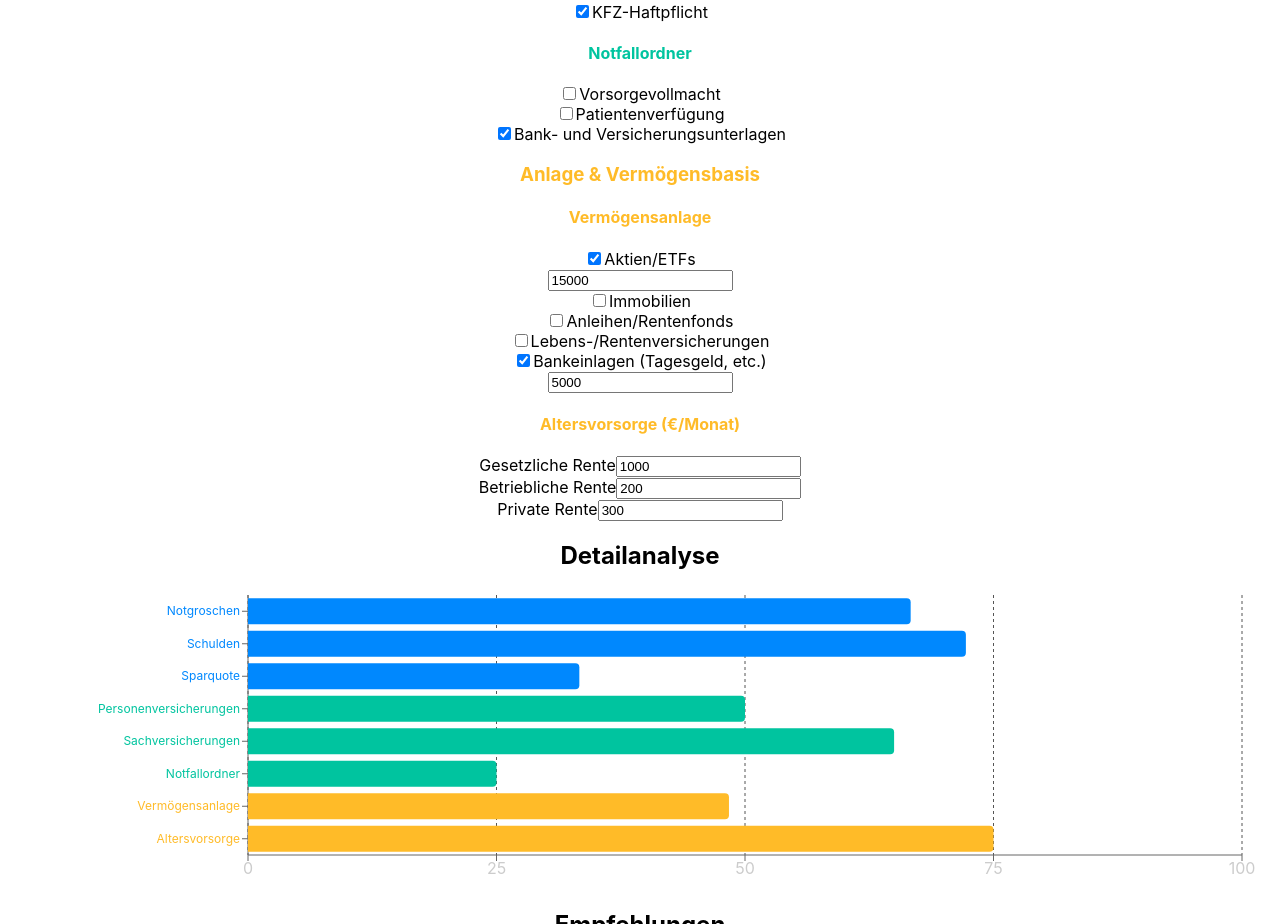
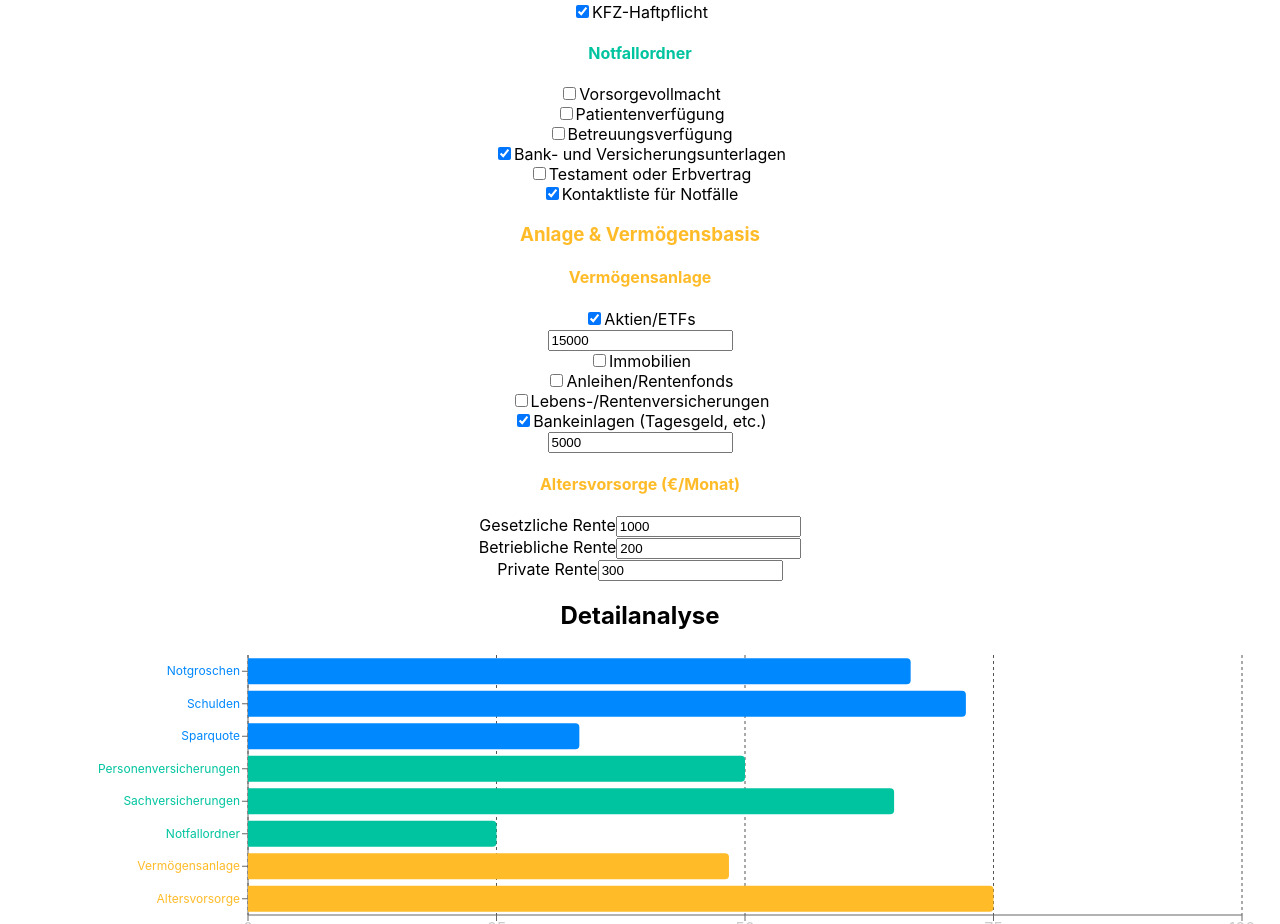
Before and after one commit to mkleh78/dashboard-test, a React (Create React App) app: page / in a window 1280 px wide. Shown: the part 6082-7006 px from the top of the page. Built offline with nearby package versions, Linux system fonts and the light colour scheme.

Commit message:
Update FinancialDashboard.js
Korrektur Kästen

```diff
--- a/src/components/FinancialDashboard.js
+++ b/src/components/FinancialDashboard.js
@@ -550,7 +550,7 @@ const FinanzkompassDashboard = () => {
         <div className="bg-gray-800 rounded-xl p-4 sm:p-6 shadow-lg border border-gray-700">
           <h3 className="font-medium text-lg mb-4" style={{ color: CATEGORY_COLORS.finanzielleBasis }}>Finanzielle Basis</h3>
 
-          <div className="space-y-3 sm:space-y-4 bg-gray-900 p-3 sm:p-4 rounded-lg border border-gray-700">
+          <div className="space-y-3 sm:space-y-4">
             <div>
               <label className="block text-sm text-gray-400 mb-1">Einkommen (€/Monat)</label>
               <input
@@ -623,7 +623,7 @@ const FinanzkompassDashboard = () => {
         <div className="bg-gray-800 rounded-xl p-4 sm:p-6 shadow-lg border border-gray-700">
           <h3 className="font-medium text-lg mb-4" style={{ color: CATEGORY_COLORS.risikoabsicherung }}>Risikoabsicherung</h3>
 
-          <div className="space-y-3 sm:space-y-4 bg-gray-900 p-3 sm:p-4 rounded-lg border border-gray-700">
+          <div className="space-y-3 sm:space-y-4">
             <div className="space-y-2">
               <h4 className="text-sm" style={{ color: CATEGORY_COLORS.risikoabsicherung }}>Personenversicherungen</h4>
 
@@ -759,12 +759,45 @@ const FinanzkompassDashboard = () => {
               <div className="flex items-center">
                 <input
                   type="checkbox"
+                  name="betreuungsverfuegung"
+                  checked={formData.notfallordner.betreuungsverfuegung}
+                  onChange={(e) => handleInputChange(e, 'notfallordner')}
+                  className="mr-2"
+                />
+                <label className="text-sm">Betreuungsverfügung</label>
+              </div>
+
+              <div className="flex items-center">
+                <input
+                  type="checkbox"
                   name="bankUnterlagen"
                   checked={formData.notfallordner.bankUnterlagen}
                   onChange={(e) => handleInputChange(e, 'notfallordner')}
                   className="mr-2"
                 />
                 <label className="text-sm">Bank- und Versicherungsunterlagen</label>
+              </div>
+
+              <div className="flex items-center">
+                <input
+                  type="checkbox"
+                  name="testament"
+                  checked={formData.notfallordner.testament}
+                  onChange={(e) => handleInputChange(e, 'notfallordner')}
+                  className="mr-2"
+                />
+                <label className="text-sm">Testament oder Erbvertrag</label>
+              </div>
+
+              <div className="flex items-center">
+                <input
+                  type="checkbox"
+                  name="kontaktliste"
+                  checked={formData.notfallordner.kontaktliste}
+                  onChange={(e) => handleInputChange(e, 'notfallordner')}
+                  className="mr-2"
+                />
+                <label className="text-sm">Kontaktliste für Notfälle</label>
               </div>
             </div>
           </div>
@@ -774,7 +807,7 @@ const FinanzkompassDashboard = () => {
         <div className="bg-gray-800 rounded-xl p-4 sm:p-6 shadow-lg border border-gray-700">
           <h3 className="font-medium text-lg mb-4" style={{ color: CATEGORY_COLORS.vermoegenAnlage }}>Anlage & Vermögensbasis</h3>
 
-          <div className="space-y-3 sm:space-y-4 bg-gray-900 p-3 sm:p-4 rounded-lg border border-gray-700">
+          <div className="space-y-3 sm:space-y-4">
             <div className="space-y-2">
               <h4 className="text-sm" style={{ color: CATEGORY_COLORS.vermoegenAnlage }}>Vermögensanlage</h4>
 
```
